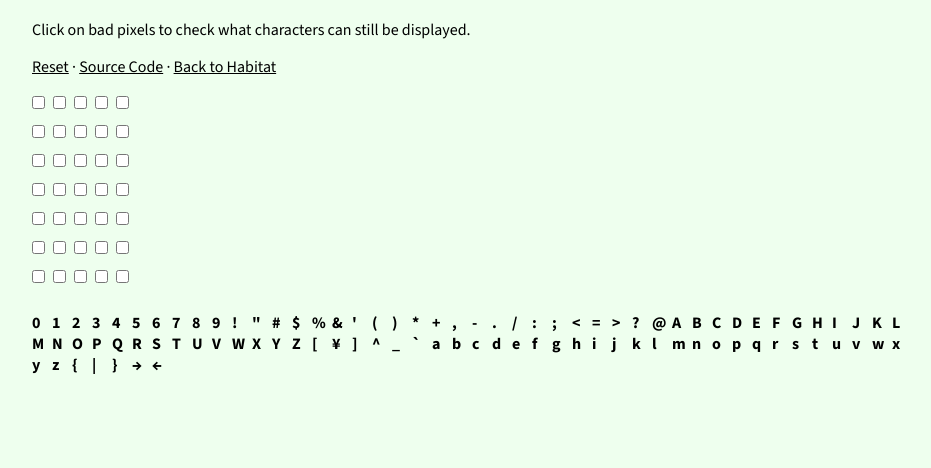
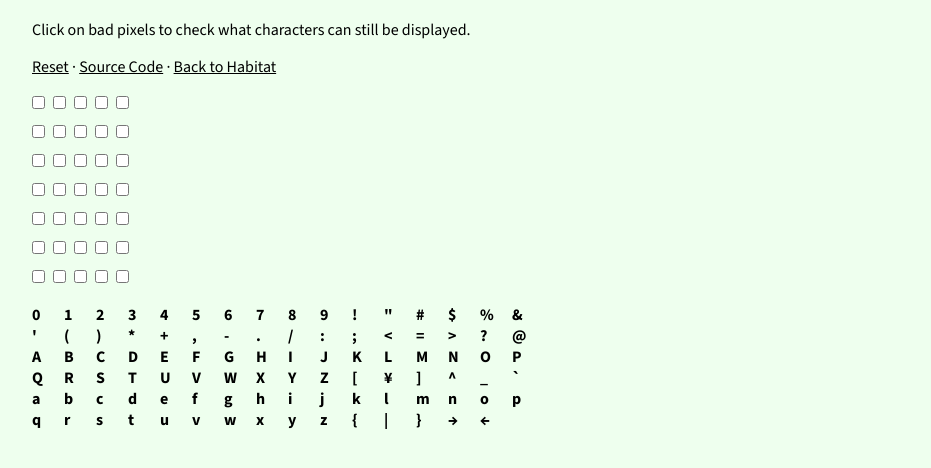
Before and after one commit to habitatofmatt/bad-pixels, a website: page index.html in a window 1280 px wide. Shown: the part 82-550 px from the top of the page, without its empty margins (160-1091 px from the left). Drawn offline with Linux system fonts and the light colour scheme.

Commit message:
Use flexbox to display valid characters

```diff
--- a/assets/index.custom.css
+++ b/assets/index.custom.css
@@ -1,25 +1,32 @@
-table {
+#pattern {
   border-collapse: collapse;
+  margin-bottom: 0.5rem;
 }
 
-td {
+#pattern td {
   margin: 0;
   padding: 0 0.5rem 0.5rem 0;
 }
 
-input {
+#pattern td input {
   margin: 0;
   padding: 0;
 }
 
-.good {
-  display: inline-block;
-  font-weight: bold;
-  width: 1.25rem;
+#result {
+  display: flex;
+  flex-wrap: wrap;
+  max-width: 32rem;
 }
 
-.bad {
-  display: inline-block;
+#result div {
+  width: 2rem;
+}
+
+#result div.good {
+  font-weight: bold;
+}
+
+#result div.bad {
   opacity: 0.33;
-  width: 1.25rem;
 }
--- a/assets/index.js
+++ b/assets/index.js
@@ -97,13 +97,13 @@ const patterns = {
   "←": [0, 4, 8, 31, 8, 4],
 };
 
-const checkboxTable = document.createElement("table");
-const outputText = document.createElement("p");
+const pattern = document.getElementById("pattern");
+const result = document.getElementById("result");
 
-function initializeOutputText() {
-  outputText.textContent = "";
+function initializeOutput() {
+  result.textContent = "";
 
-  const inputBitArray = [...checkboxTable.children].map((row) =>
+  const inputBitArray = [...pattern.children].map((row) =>
     [...row.children].map((cell) => cell.firstChild.checked).reduce((total, current) => (total << 1) + current)
   );
 
@@ -117,11 +117,11 @@ function initializeOutputText() {
       }
     }
 
-    const labelSpan = document.createElement("span");
-    labelSpan.className = bad ? "bad" : "good";
-    labelSpan.textContent = `${label} `;
+    const cell = document.createElement("div");
+    cell.className = bad ? "bad" : "good";
+    cell.textContent = label;
 
-    outputText.appendChild(labelSpan);
+    result.appendChild(cell);
   }
 }
 
@@ -130,23 +130,19 @@ function initializeTable() {
     const row = document.createElement("tr");
 
     for (let cellId = 0; cellId < 5; cellId++) {
-      const cellCheckbox = document.createElement("input");
-      cellCheckbox.type = "checkbox";
-      cellCheckbox.onchange = initializeOutputText;
+      const checkbox = document.createElement("input");
+      checkbox.type = "checkbox";
+      checkbox.onchange = initializeOutput;
 
       const cell = document.createElement("td");
-      cell.appendChild(cellCheckbox);
+      cell.appendChild(checkbox);
 
       row.appendChild(cell);
     }
 
-    checkboxTable.appendChild(row);
+    pattern.appendChild(row);
   }
 }
 
-const main = document.getElementsByTagName("main")[0];
-main.appendChild(checkboxTable);
-main.appendChild(outputText);
-
 initializeTable();
-initializeOutputText();
+initializeOutput();
--- a/index.html
+++ b/index.html
@@ -18,7 +18,10 @@
         <a href="/">Back to Habitat</a>
       </p>
     </header>
-    <main></main>
+    <main>
+      <table id="pattern"></table>
+      <div id="result"></div>
+    </main>
     <script src="assets/index.js" type="text/javascript"></script>
   </body>
 </html>
```
